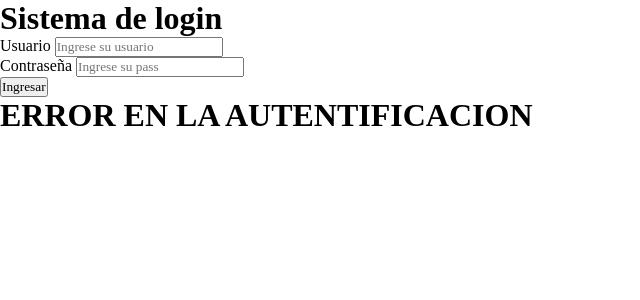
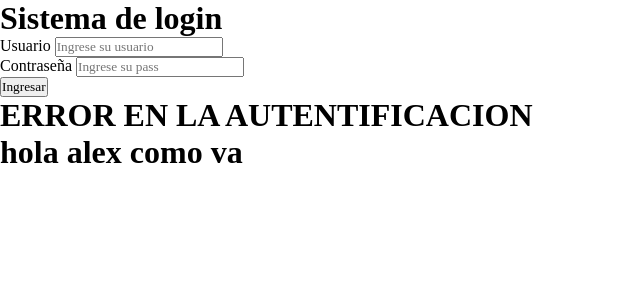
Before and after one commit to Ricoy2024/pruebapps, a PHP site: page /validar.php in a window 1280 px wide. Shown: the top 300 px of the page, without its empty margins (0-640 px from the left). Run offline with PHP 8.4, Linux system fonts and the light colour scheme; data comes from the database, SQL or seed files in the repository; data that the repository does not hold is empty.

Commit message:
prueba con alex

```diff
--- a/pps/validar.php
+++ b/pps/validar.php
@@ -17,6 +17,7 @@ if ($filas) {
   include("login_admin.php");
 ?>
   <h1 class="bad">ERROR EN LA AUTENTIFICACION</h1>
+  <h1>hola alex como va</h1>
 <?php
 }
 mysqli_free_result($resultado);
```
